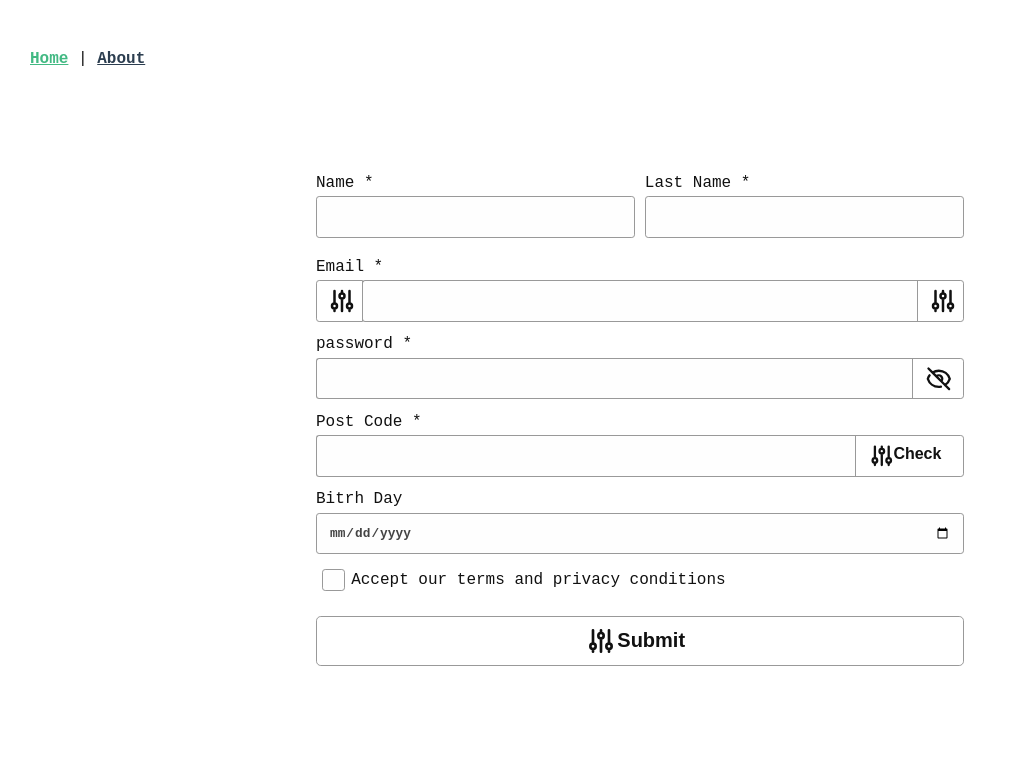
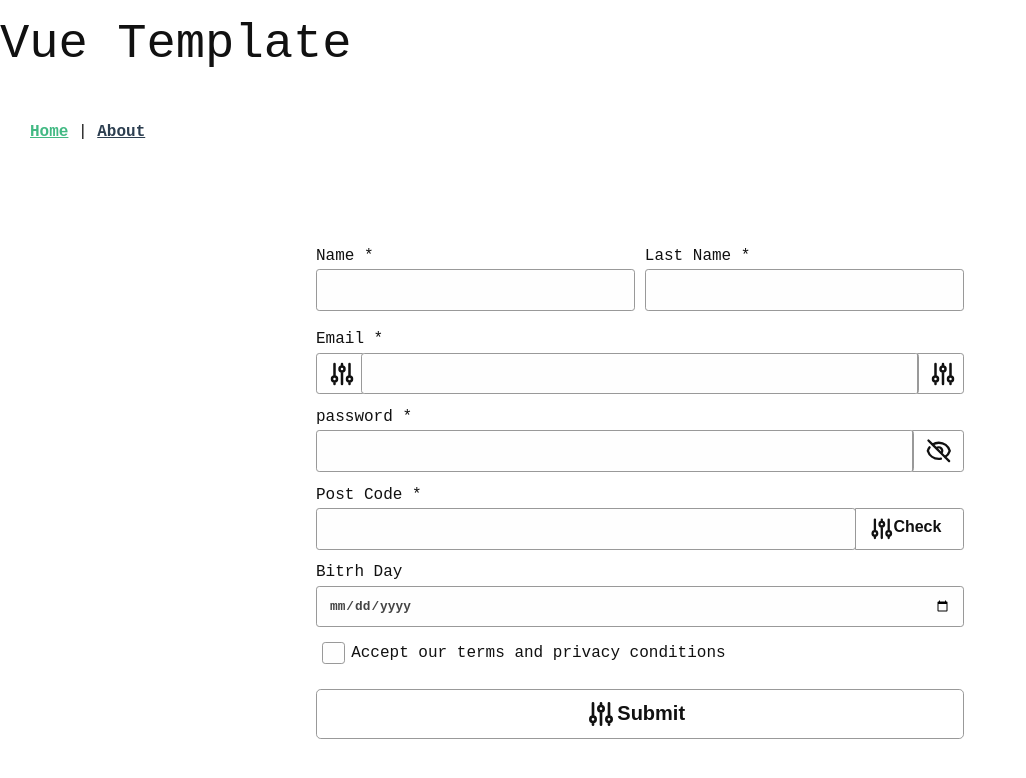
Before and after one commit to daniele-bolla/vue-template-gists, a Vue app: page / in a window 1280 px wide. Shown: the top 778 px of the page, without its empty margins (0-1026 px from the left). Built offline with nearby package versions, Linux system fonts and the light colour scheme.

Commit message:
fixed input group

```diff
--- a/src/App.vue
+++ b/src/App.vue
@@ -1,6 +1,7 @@
 <template>
   <section id="app">
     <header class="header">
+      <h1>Vue Template</h1>
       <nav id="nav">
         <router-link to="/">Home</router-link> |
         <router-link to="/about">About</router-link>
--- a/src/assets/input.scss
+++ b/src/assets/input.scss
@@ -26,9 +26,15 @@
 }
 
 .input-group .input-group__input {
-  border-right: 0;
-  border-top-right-radius: 0;
-  border-bottom-right-radius: 0;
+  > .input-group__input{
+    &:not(:last-child) {  border-right: 0;
+      border-top-right-radius: 0;
+      border-bottom-right-radius: 0; }
+    &:not(:first-child) {   border-left: 0;
+      border-top-left-radius: 0;
+      border-bottom-left-radius: 0; }
+  }
+
 }
 
 .input-group .input-group__append > * , .input-group .input-group__prepend > * {
@@ -41,13 +47,14 @@
 .input-group .input-group__append > *  {
   border-top-left-radius: 0;
   border-bottom-left-radius: 0;
-  margin-left: -1px;
+  margin-left: -0.1rem;
 }
 
 .input-group .input-group__prepend > * {
   border-top-right-radius: 0;
   border-bottom-right-radius: 0;
-  margin-right: -1px;
+  margin-right: -0.1rem;
+
 }
 
 .input--has-error .input, .input--has-error .input-group__append ,
```
